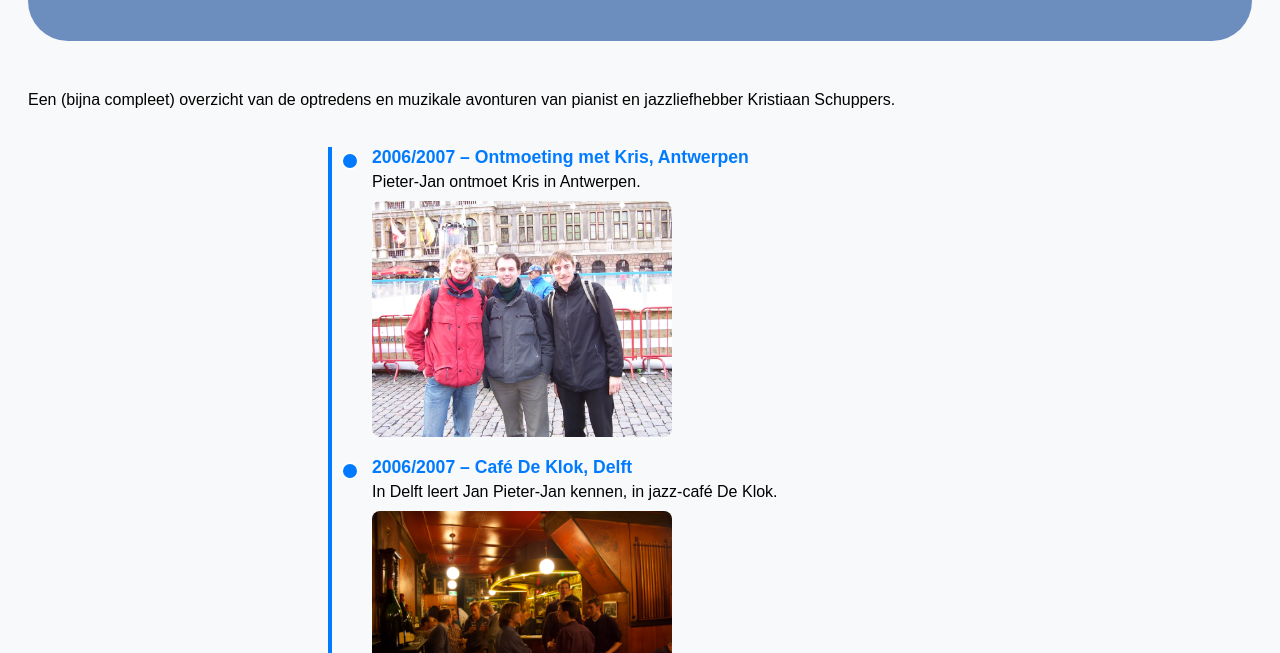
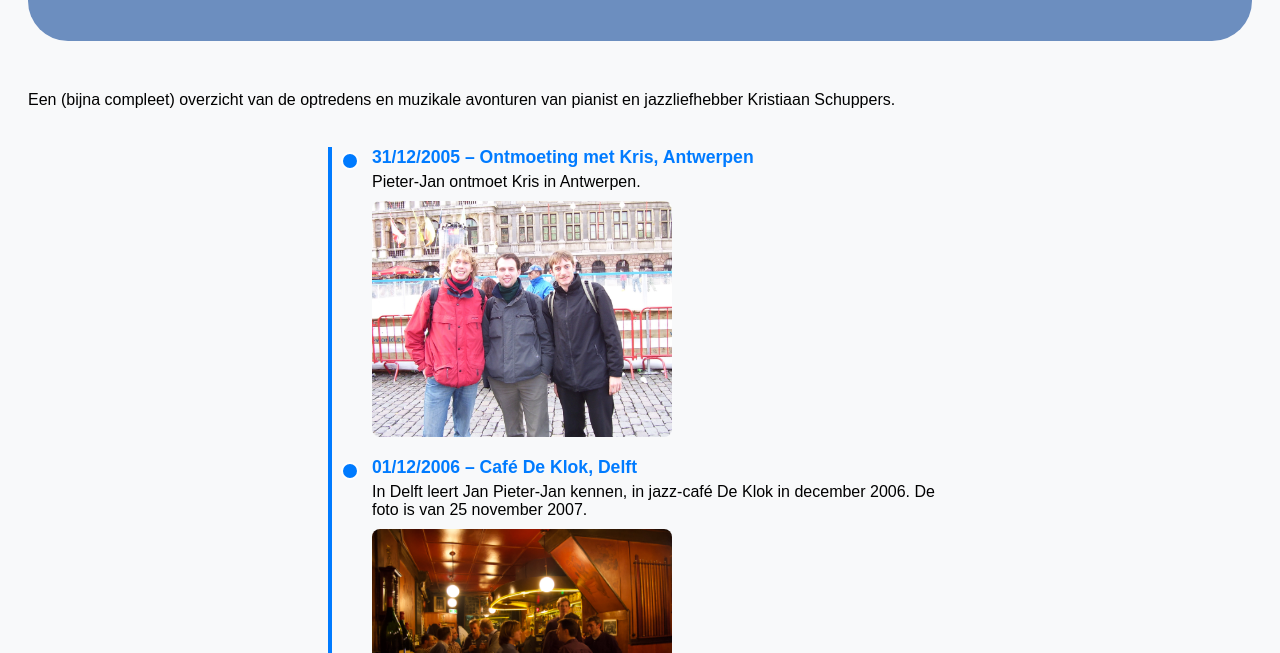
Before and after one commit to jandekort/krisencintia, a plain HTML site: page index.html in a window 1280 px wide. Shown: the part 147-800 px from the top of the page. Drawn offline with Linux system fonts and the light colour scheme.

Commit message:
index.html: aanvullingen Pieter-Jan

```diff
--- a/index.html
+++ b/index.html
@@ -97,14 +97,14 @@ Een (bijna compleet) overzicht van de optredens en muzikale avonturen van pianis
 
 
 <div class="event">
-  <h4>2006/2007 – Ontmoeting met Kris, Antwerpen</h4>
+  <h4>31/12/2005 – Ontmoeting met Kris, Antwerpen</h4>
   <p>Pieter-Jan ontmoet Kris in Antwerpen. </p>
   <img src="img0.jpg" alt="Event photo">
 </div>
 
 <div class="event">
-  <h4>2006/2007 – Café De Klok, Delft</h4>
-  <p>In Delft leert Jan Pieter-Jan kennen, in jazz-café De Klok. </p>
+  <h4>01/12/2006 – Café De Klok, Delft</h4>
+  <p>In Delft leert Jan Pieter-Jan kennen, in jazz-café De Klok in december 2006. De foto is van 25 november 2007.</p>
   <img src="img1.jpg" alt="Event photo">
 </div>
 
@@ -259,6 +259,12 @@ Een (bijna compleet) overzicht van de optredens en muzikale avonturen van pianis
       <img src="img20.jpg" alt="Event photo">
     </div>
 
+    <div class="event">
+      <h4>21/02/2014 – Techniek Bedrijven Evenement, Rotterdam</h4>
+      <p>Optreden bij een bedrijvenbeurs in Rotterdam</p>
+      <img src="img33.jpg" alt="Event photo">
+    </div>
+
 
     <div class="event">
       <h4>12/05/2014 – Life Science Symposium, Leiden</h4>
@@ -354,12 +360,6 @@ Een (bijna compleet) overzicht van de optredens en muzikale avonturen van pianis
     <div class="event">
       <h4>30/06/2017 – Expositie IO, TU Delft</h4>
       <p>Optreden bij een expositie van Industrieel Ontwerpen op de TU Delft</p>
-    </div>
-
-    <div class="event">
-      <h4>21/11/2017 – Techniek Bedrijven Evenement, Rotterdam</h4>
-      <p>Optreden bij een bedrijvenbeurs in Rotterdam</p>
-      <img src="img33.jpg" alt="Event photo">
     </div>
 
 
```
